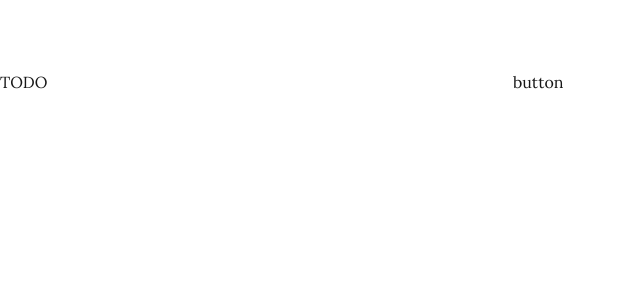
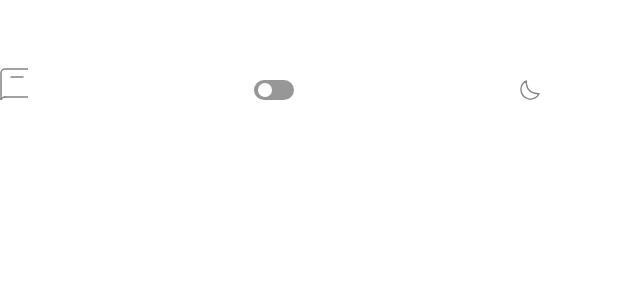
Before and after one commit to YokoMentor/dictionary-app, a Next.js app: page / in a window 1280 px wide. Shown: the top 300 px of the page, without its empty margins (0-640 px from the left). Built offline with nearby package versions, Linux system fonts and the light colour scheme.

Commit message:
Added logo, toggle, moon icon

```diff
--- /dev/null
+++ b/app/page.module.css
@@ -0,0 +1,36 @@
+.logo {
+  background-image: url('../public/logo.svg');
+}
+
+.icon_moon {
+  background-image: url('../public/icon-moon.svg');
+}
+
+.switch {
+  position: relative;
+  display: inline-block;
+  width: 40px;
+  height: 20px;
+  background-color: #979797;
+  border-radius: 25px;
+}
+
+.switch:hover {
+  background-color: #A445ED;
+  cursor: pointer;
+}
+
+.switch::after {
+  content: "";
+  position: absolute;
+  top: 3px;
+  left: 4px;
+  width: 14px;
+  height: 14px;
+  background-color: white;
+  border-radius: 50%;
+  transition: all 0.3s;
+}
+
+@media (min-width: 768px) {
+}
--- a/app/page.tsx
+++ b/app/page.tsx
@@ -1,9 +1,15 @@
+import styles from './page.module.css';
+
 export default function Page() {
   return (
     <div className='absolute top-11 md:top-17 flex flex-col justify-center items-center w-[328px] md:w-[540px]'>
       <div className='flex justify-between items-baseline w-full mb-6 md:mb-8'>
-        <h1 className=''>TODO</h1>
-        <button className='w-[20px] h-[20px] md:w-[27px] md:h-[27px] bg-no-repeat bg-center bg-contain cursor-pointer'>button</button>
+        <div className={`${styles.logo} w-[28px] h-[32px]`}></div>
+        <div className='flex flex-row items-center justify-center'>
+          <input type="checkbox" id="toggle-switch" hidden/>
+          <label htmlFor="toggle-switch" className={`${styles.switch}`}></label>
+        </div>
+        <button className={`${styles.icon_moon} w-[20px] h-[20px] bg-no-repeat bg-center bg-contain cursor-pointer`}></button>
       </div>
     </div>
   );
```
